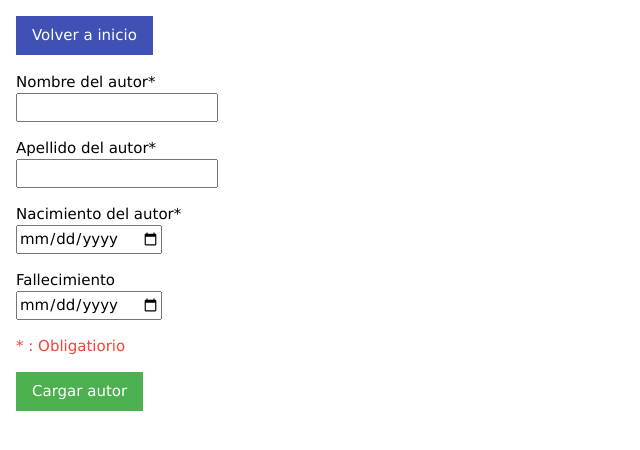
After one commit to LisandroMarcho/biblioteca-php, a PHP site: page /cargarautor.php in a window 1280 px wide. The commit adds this page. Shown: the top 450 px of the page, without its empty margins (0-640 px from the left). Run offline with PHP 8.4, Linux system fonts and the light colour scheme.

Commit message:
Cargado de autor
- Se agrego la pagina para cargar el autor, y su respectivo
link en 'index.php'
- Se encerro cada <input> con su <label> respectivo dentro de un <p>
en los formularios.

```diff
--- /dev/null
+++ b/cargarautor.php
@@ -0,0 +1,50 @@
+<?php
+include_once("conx.php");
+
+if (isset($_POST["cargar"])) {
+    $nom = $_POST["nom"];
+    $ape = $_POST["ape"];
+    $nacimiento = $_POST["nacimiento"];
+    $fallecimiento = "";
+    if (isset($_POST["fallecimiento"])) {
+        $fallecimiento = $_POST["fallecimiento"];
+    }
+
+    $cadena = "INSERT INTO autores (nom, ape, nacimiento, fallecimiento) VALUES ('$nom', '$ape', '$nacimiento', '$fallecimiento')";
+
+    $consulta = mysqli_query($link, $cadena);
+
+    if ($consulta) echo "<script> alert('Cargado'); </script>";
+    else echo "<script> alert('Hubo un error en la carga'); </script>";
+}
+
+?>
+
+<link rel="stylesheet" href="https://www.w3schools.com/w3css/4/w3.css">
+
+<div class="w3-container">
+    <a href="./" class="w3-button w3-indigo w3-margin-top">Volver a inicio</a> <br>
+
+    <form method="POST" class="w3-section">
+        <p>
+            <label>Nombre del autor*</label><br>
+            <input type="text" name="nom" required>
+        </p>
+        <p>
+            <label>Apellido del autor*</label><br>
+            <input type="text" name="ape" required>
+        </p>
+        <p>
+            <label>Nacimiento del autor*</label><br>
+            <input type="date" name="nacimiento" required>
+        </p>
+        <p>
+            <label>Fallecimiento</label><br>
+            <input type="date" name="fallecimiento">
+        </p>
+        <p class="w3-text-red">
+            * : Obligatiorio
+        </p>
+        <input type="submit" value="Cargar autor" class="w3-button w3-green" name="cargar">
+    </form>
+</div>
--- a/index.php
+++ b/index.php
@@ -2,4 +2,5 @@
 
 <div class="w3-container w3-margin-top">
     <a href="cargarlibro.php" class="w3-button w3-green">Cargar libro</a>
+    <a href="cargarautor.php" class="w3-button w3-green">Cargar autor</a>
 </div>
```
Also changed, not shown: cargarlibro.php (+17 -9 lines).
